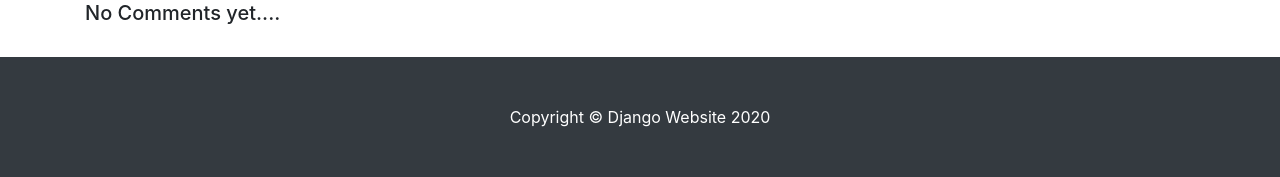
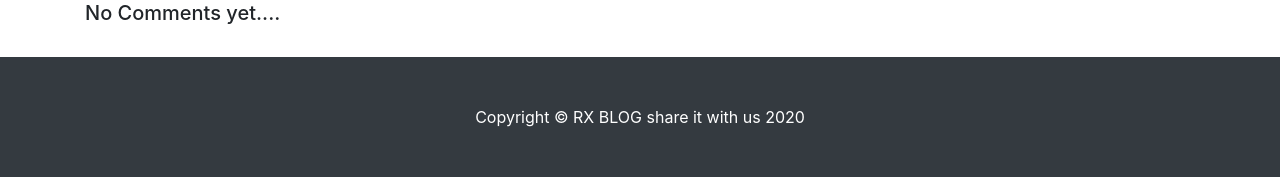
Before and after one commit to Rxavio/django-blog, a Django app: page /detail/23/ in a window 1280 px wide. Shown: the part 1174-1351 px from the top of the page. Run offline with Django 3.2, Linux system fonts and the light colour scheme; data comes from the database, SQL or seed files in the repository; both versions use the stored data as it was after the commit; data that the repository does not hold is empty; some libraries are stand-ins or nearby versions.

Commit message:
fix some bugs

```diff
--- a/blog_app/models.py
+++ b/blog_app/models.py
@@ -90,4 +90,4 @@ class FileAdmin(models.Model):
 		title= models.CharField(max_length=50)
 
 		def __str__(self):
-			return self.fileupload
+			return self.title
--- a/blog_app/templates/blog_app/main.html
+++ b/blog_app/templates/blog_app/main.html
@@ -61,7 +61,7 @@
     <!-- Footer -->
     <footer class="py-5 bg-dark">
       <div class="container">
-        <p class="m-0 text-center text-white">Copyright &copy; Django Website 2020</p>
+        <p class="m-0 text-center text-white">Copyright &copy; RX BLOG share it with us 2020</p>
       </div>
       <!-- /.container -->
     </footer>
--- a/users/templates/users/login.html
+++ b/users/templates/users/login.html
@@ -46,7 +46,7 @@
               </div>
             </div>
           </div>
-          <br><br><br><br>
+          <br><br><br><br><br><br><br>
         </div>
 
 {% endblock content %}
```
Also changed, not shown: blog_app/migrations/0024_auto_20200912_1058.py (added), db.sqlite3, 2 other files.
